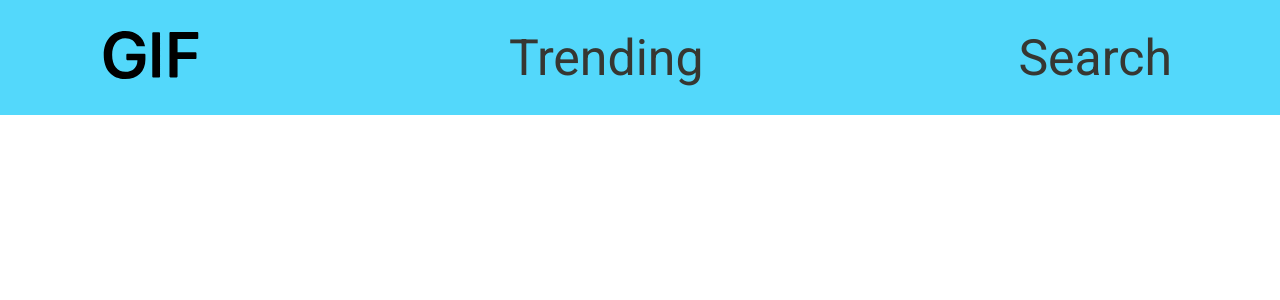
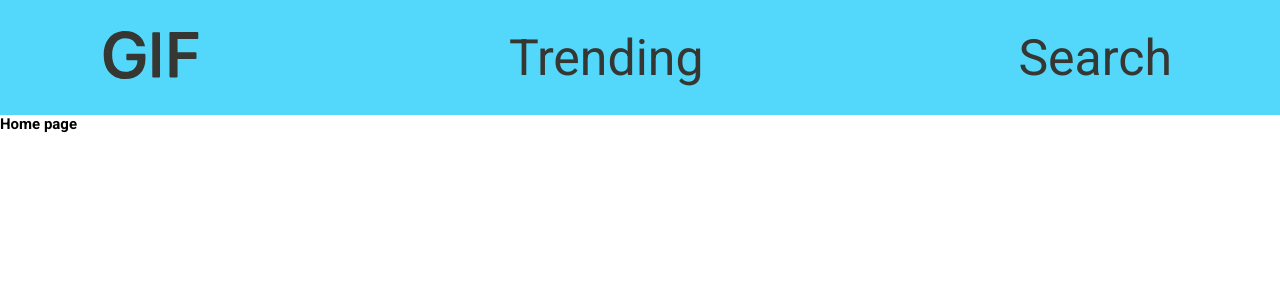
Before and after one commit to mateusz0612/react-gifly, a React (Create React App) app: page / in a window 1280 px wide. Shown: the top 300 px of the page. Built offline with nearby package versions, Linux system fonts and the light colour scheme.

Commit message:
improved router

```diff
--- a/src/App.js
+++ b/src/App.js
@@ -2,6 +2,8 @@ import Navbar from "./components/Navbar";
 import { BrowserRouter as Router, Route, Switch } from "react-router-dom";
 import GifList from "./components/GifList";
 import SearchGif from "./components/SearchGif";
+import Error from "./components/Error";
+import Home from "./components/Home";
 
 function App() {
   return (
@@ -9,11 +11,17 @@ function App() {
       <Router>
         <Navbar />
         <Switch>
+          <Route exact path="/">
+            <Home />
+          </Route>
           <Route exact path="/trending">
             <GifList />
           </Route>
           <Route exact path="/search">
             <SearchGif />
+          </Route>
+          <Route exact path="/*">
+            <Error />
           </Route>
         </Switch>
       </Router>
--- /dev/null
+++ b/src/components/Error.js
@@ -0,0 +1,13 @@
+import React from "react";
+import { Link } from "react-router-dom";
+
+const Error = () => {
+  return (
+    <main>
+      <h1>No such website</h1>
+      <Link to="/">Go back to main page</Link>
+    </main>
+  );
+};
+
+export default Error;
--- /dev/null
+++ b/src/components/Home.js
@@ -0,0 +1,11 @@
+import React from "react";
+
+const Home = () => {
+  return (
+    <main>
+      <h2>Home page</h2>
+    </main>
+  );
+};
+
+export default Home;
--- a/src/components/Navbar.js
+++ b/src/components/Navbar.js
@@ -7,9 +7,9 @@ const Navbar = () => {
   return (
     <nav>
       <ul>
-        <li>
+        <Link to="/">
           <AiOutlineGif className="icon" />
-        </li>
+        </Link>
         <Link to="/trending" className="item">
           Trending
         </Link>
--- a/src/css/navbar.css
+++ b/src/css/navbar.css
@@ -40,6 +40,7 @@ ul {
 
 .icon {
     font-size: 4rem;
+    color: #363732;
 }
 
 @media screen and (min-width: 768px){
```
